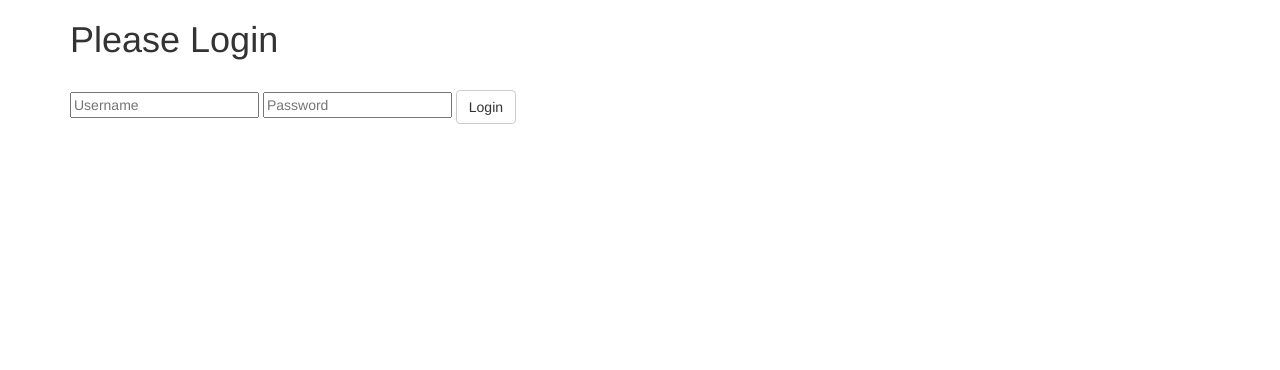
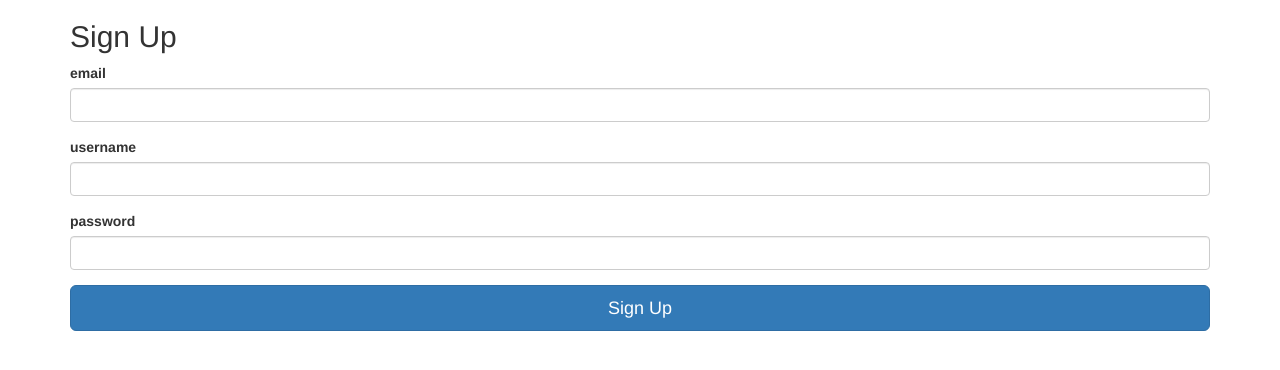
Before and after one commit to mr392/Final_Project_API, a Flask app: page /signup in a window 1280 px wide. Shown: the top 370 px of the page. Run offline with Flask 2, Linux system fonts and the light colour scheme; parts of the project's set-up code (start-up, migrations or seed data) failed here and were passed over; some libraries are stand-ins or nearby versions.

Commit message:
Feature: Create signup.html

```diff
--- a/app/app.py
+++ b/app/app.py
@@ -6,13 +6,21 @@
 from pymysql.cursors import DictCursor
 import Calculator as calc
 import Statistics as stats
+import os
+from tabledef import *
+
+from flask_wtf import FlaskForm
+from flask_bootstrap import Bootstrap
+from wtforms import StringField, PasswordField, BooleanField
+from wtforms.validators import InputRequired, Email, Length
 from flask_sqlalchemy import SQLAlchemy
-import os
-from sqlalchemy.orm import sessionmaker
-from tabledef import *
-engine = create_engine('sqlite:///tutorial.db', echo=True)
+import email_validator
 
 app = Flask(__name__)
+app.config['SECRET_KEY'] = 'Thisissupposedtobesecret!'
+app.config['SQLALCHEMY_DATABASE_URI'] = 'sqlite:////Users/DOUG/Documents/NJIT/Final_Project_API/database.db'
+Bootstrap(app)
+db = SQLAlchemy
 mysql = MySQL(cursorclass=DictCursor)
 
 app.config['MYSQL_DATABASE_HOST'] = 'db'
@@ -25,25 +33,44 @@
 
 #____________LOGIN / LOGOUT
 
+class User(db.Model):
+    id = db.Column(db.Integer, primary_key=True)
+    email = db.Column(db.String(50), unique=True)
+    username = db.Column(db.String(15), unique=True)
+    password = db.Column(db.String(30), unique=True)
+
+class LoginForm(FlaskForm):
+    username = StringField('username', validators=[InputRequired(), Length(min=4, max=15)])
+    password = PasswordField('password', validators=[InputRequired(), Length(min=8, max=30)])
+    remember = BooleanField('remember me')
+
+class RegisterForm(FlaskForm):
+    email = StringField('email', validators=[InputRequired(), Email(message='Invalid email'), Length(max=50)])
+    username = StringField('username', validators=[InputRequired(), Length(min=4, max=15)])
+    password = PasswordField('password', validators=[InputRequired(), Length(min=8, max=30)])
+
 @app.route('/', methods=['GET'])
 def index():
-    cursor = mysql.get_db().cursor()
-    cursor.execute('SELECT * FROM numberImport')
-    result = cursor.fetchall()
-    return render_template('index.html', title='Home', num_result=result)
+    return render_template('index.html')
 
-@app.route('/login')
+@app.route('/login', methods=['GET', 'POST'])
 def login():
-    return render_template('login.html')
+    form = LoginForm()
+    if form.validate_on_submit():
+        return '<h1>' + form.username.data + ' ' + form.password.data + '</h1>'
+    return render_template('login.html', form=form)
 
-@app.route('/signup')
-def login():
-    return render_template('signup.html')
+@app.route('/signup', methods=['GET', 'POST'])
+def signup():
+    form = RegisterForm()
+    if form.validate_on_submit():
+        return '<h1>' + form.email.data + ' ' + form.username.data + ' ' + form.password.data + '</h1>'
+    return render_template('signup.html', form=form)
 
 @app.route('/logout')
 def logout():
     session['logged_in'] = False
-    return home()
+    return render_template('logout.html')
 
 # _--------------------------------------------
 
--- a/app/requirements.txt
+++ b/app/requirements.txt
@@ -1,5 +1,8 @@
 Flask
 flask-mysql
-flask_sqlalchemy
 flask-sqlalchemy
 simplejson
+flask-wtf
+wtforms
+flask-bootstrap
+email-validator
--- a/app/templates/login.html
+++ b/app/templates/login.html
@@ -1,27 +1,26 @@
-<html>
-    <head>
-        <title>Flask Login Page</title>
-        <meta name="viewport" content="width=device-width, initial-scale=1.0">
-        <link href="static/bootstrap.min.css" rel="stylesheet" media="screen">
-    </head>
-    <body>
-        <div class="container">
-            {% block body %}
-            {% if session['logged_in'] %}
-                <h1>Already logged in!</h1>
-            {% else %}
-                <h1>Please Login</h1>
-                <br>
-                <form action="" method="post">
-                    <input type="text" placeholder="Username" name="username" value="{{ request.form.username }}">
-                    <input type="password" placeholder="Password" name="password" value="{{ request.form.password }}">
-                    <input class="btn btn-default" type="submit" value="Login">
-                </form>
-            {% if error %}
-                <p class="error"><strong>Error:</strong>strong> {{ error }}
-            {% endif %}
-            {% endif %}
-            {% endblock %}
-        </div>
-    </body>
-</html>
+{% extends 'bootstrap/base.html' %}
+{% import 'bootstrap/wtf.html' as wtf %}
+
+{% block title %}
+Login
+{% endblock %}
+
+{% block styles %}
+{{super()}}
+<link rel="stylesheet" href="{{url_for('.static', filename='signin.css')}}">
+{% endblock %}
+
+{% block content %}
+    <div class="container">
+
+      <form class="form-signin" method="POST" action="/login">
+        <h2 class="form-signin-heading">Please sign in</h2>
+        {{ form.hidden_tag() }}
+        {{ wtf.form_field(form.username) }}
+        {{ wtf.form_field(form.password) }}
+        {{ wtf.form_field(form.remember) }}
+        <button class="btn btn-lg btn-primary btn-block" type="submit">Sign in</button>
+      </form>
+
+    </div> <!-- /container -->
+{% endblock %}
--- /dev/null
+++ b/app/templates/signup.html
@@ -0,0 +1,26 @@
+{% extends "bootstrap/base.html" %}
+{% import "bootstrap/wtf.html" as wtf %}
+
+{% block title %}
+Sign Up
+{% endblock %}
+
+{% block styles %}
+{{super()}}
+<link rel="stylesheet" href="{{url_for('.static', filename='signin.css')}}">
+{% endblock %}
+
+{% block content %}
+<div class="container">
+
+  <form class="form-signin" method="POST" action="/signup">
+    <h2 class="form-signin-heading">Sign Up</h2>
+    {{ form.hidden_tag() }}
+    {{ wtf.form_field(form.email) }}
+    {{ wtf.form_field(form.username) }}
+    {{ wtf.form_field(form.password) }}
+    <button class="btn btn-lg btn-primary btn-block" type="submit">Sign Up</button>
+  </form>
+
+</div> <!-- /container -->
+{% endblock %}
```
